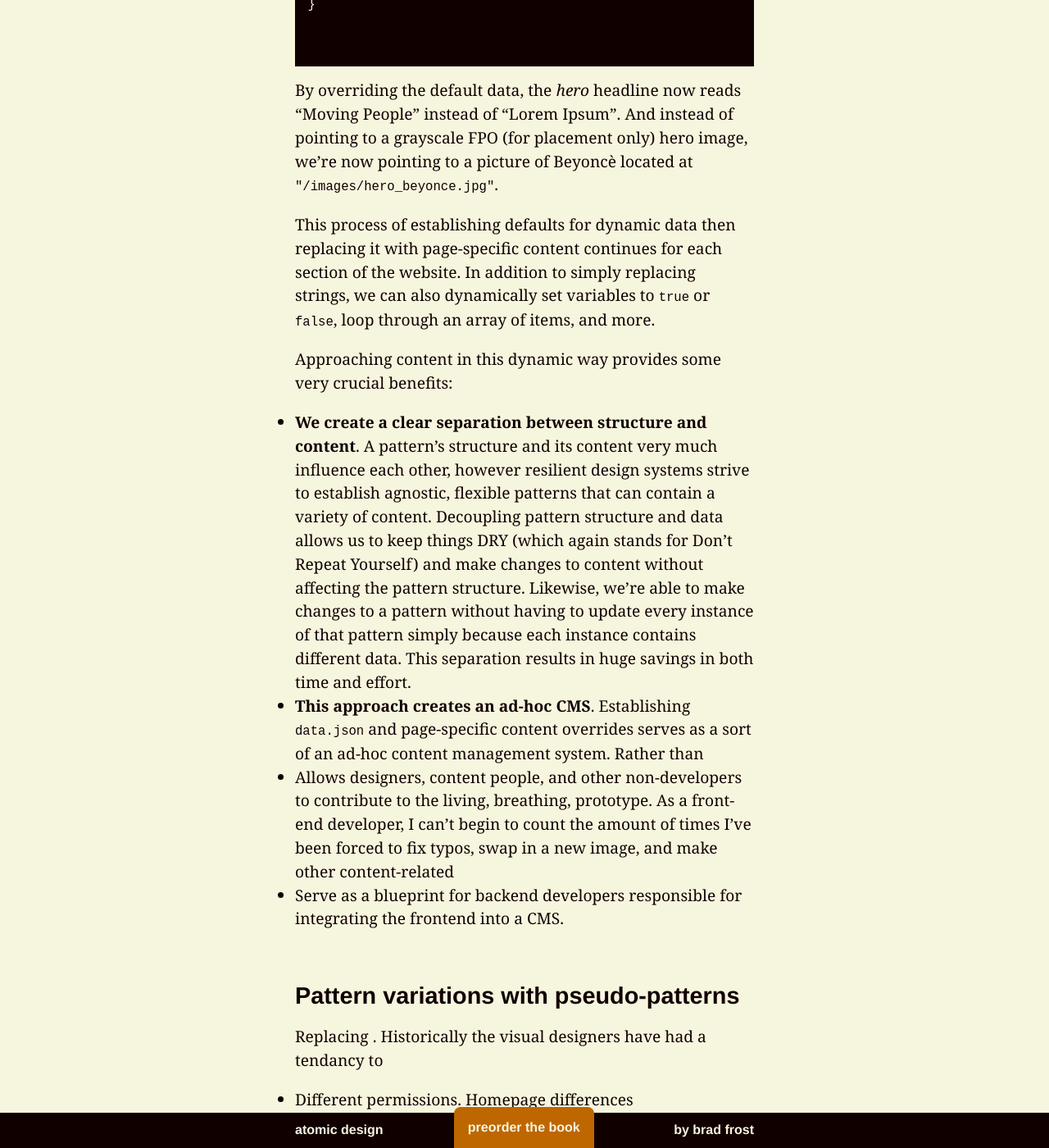
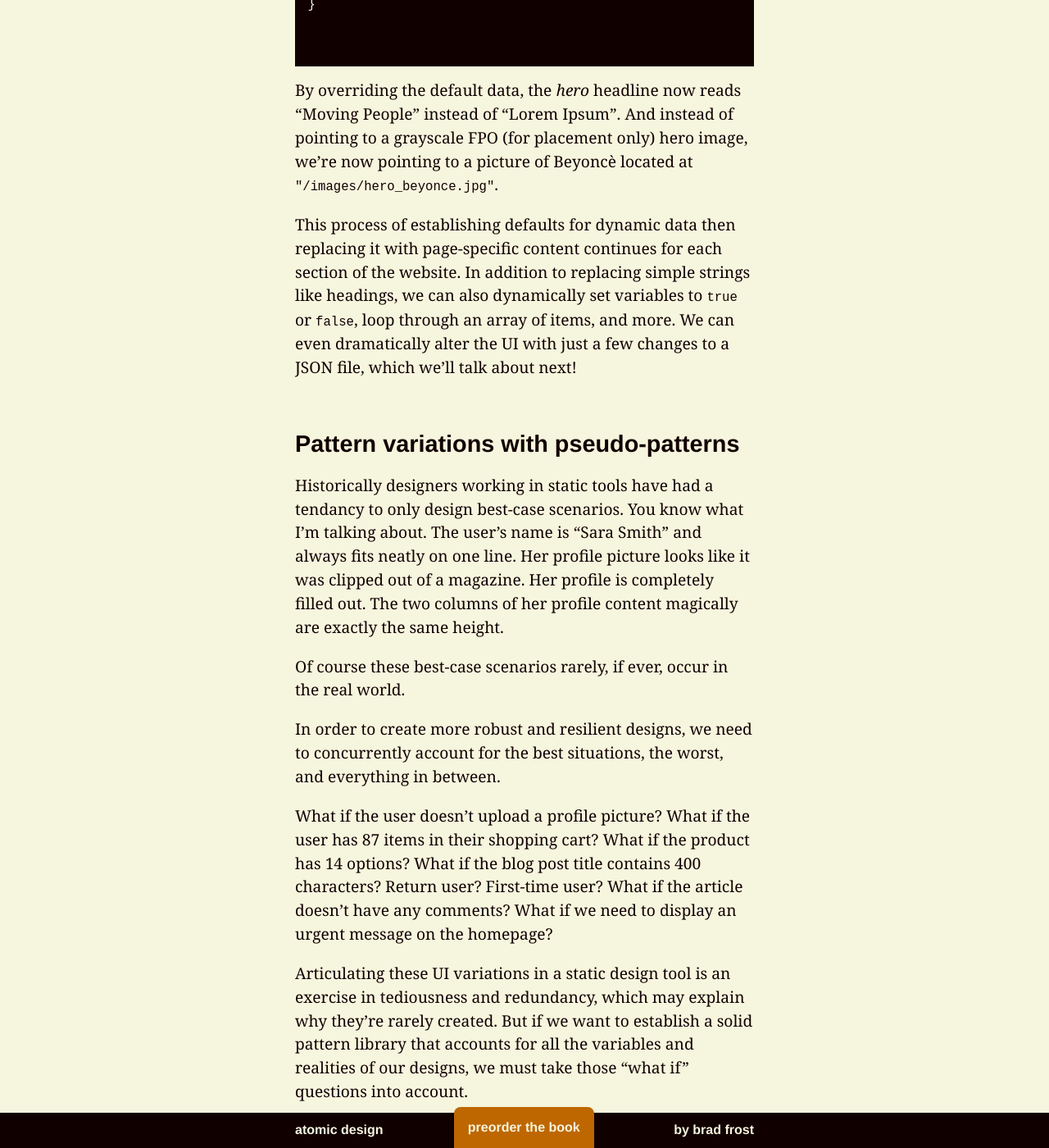
Before and after one commit to bradfrost/atomic-design, a Jekyll site: the page built from chapter-3.md, in a window 1280 px wide and 1400 px high, scrolled down 19945 px. Shown: the whole window at 82% size. Built offline with Jekyll 4.4.1, drawn with Linux system fonts in a browser that asks for light colours; some of the changed text lies outside the part shown.

Commit message:
Pseudo Patterns

```diff
--- a/chapter-3.md
+++ b/chapter-3.md
@@ -238,18 +238,35 @@ When we open up `homepage.json` we can override the placeholder data we establis
 
 By overriding the default data, the *hero* headline now reads "Moving People" instead of "Lorem Ipsum". And instead of pointing to a grayscale FPO (for placement only) hero image, we're now pointing to a picture of Beyoncè located at `"/images/hero_beyonce.jpg"`.
 
-This process of establishing defaults for dynamic data then replacing it with page-specific content continues for each section of the website. In addition to simply replacing strings, we can also dynamically set variables to `true` or `false`, loop through an array of items, and more.
+This process of establishing defaults for dynamic data then replacing it with page-specific content continues for each section of the website. In addition to replacing simple strings like headings, we can also dynamically set variables to `true` or `false`, loop through an array of items, and more. We can even dramatically alter the UI with just a few changes to a JSON file, which we'll talk about next!
+
+## Pattern variations with pseudo-patterns
+Historically designers working in static tools have had a tendancy to only design best-case scenarios. You know what I’m talking about. The user’s name is "Sara Smith" and always fits neatly on one line. Her profile picture looks like it was clipped out of a magazine. Her profile is completely filled out. The two columns of her profile content magically are exactly the same height.
+
+Of course these best-case scenarios rarely, if ever, occur in the real world.
+
+In order to create more robust and resilient designs, we need to concurrently account for the best situations, the worst, and everything in between.
+
+What if the user doesn’t upload a profile picture? What if the user has 87 items in their shopping cart? What if the product has 14 options? What if the blog post title contains 400 characters? Return user? First-time user? What if the article doesn’t have any comments? What if we need to display an urgent message on the homepage?
+
+Articulating these UI variations in a static design tool is an exercise in tediousness and redundancy, which may explain why they're rarely created. But if we want to establish a solid pattern library that accounts for all the variables and realities of our designs, we must take those "what if" questions into account.
+
+How do we account for all manner of variation without exhausting ourselves in the process?
+
+<pre>
+<code>
+{% raw %}
+"isAdmin" : true
+{% endraw %}
+</code>
+</pre>
 
 Approaching content in this dynamic way provides some very crucial benefits:
 
-- **We create a clear separation between structure and content**. A pattern's structure and its content very much influence each other, however resilient design systems strive to establish agnostic, flexible patterns that can contain a variety of content. Decoupling pattern structure and data allows us to keep things DRY (which again stands for Don't Repeat Yourself) and make changes to content without affecting the pattern structure. Likewise, we're able to make changes to a pattern without having to update every instance of that pattern simply because each instance contains different data. This separation results in huge savings in both time and effort.
-- **This approach creates an ad-hoc CMS**. Establishing `data.json` and page-specific content overrides serves as a sort of an ad-hoc content management system. Rather than
+- **Creates a clear separation between structure and content**. A pattern's structure and its content very much influence each other, however resilient design systems strive to establish agnostic, flexible patterns that can contain a variety of content. Decoupling pattern structure and data allows us to keep things DRY (which again stands for Don't Repeat Yourself) and make changes to content without affecting the pattern structure. Likewise, we're able to make changes to a pattern without having to update every instance of that pattern simply because each instance contains different data. This separation results in huge savings in both time and effort.
+- **Establishes an ad-hoc CMS**. Establishing `data.json` and page-specific content overrides serves as a sort of an ad-hoc content management system. Rather than having to install Wordpres, Drup
+- **Serves as a blueprint for backend developers** responsible for integrating the frontend into a CMS.
 - Allows designers, content people, and other non-developers to contribute to the living, breathing, prototype. As a front-end developer, I can't begin to count the amount of times I've been forced to fix typos, swap in a new image, and make other content-related
-- Serve as a blueprint for backend developers responsible for integrating the frontend into a CMS.
-
-## Pattern variations with pseudo-patterns
-Replacing . Historically the visual designers have had a tendancy to
-- Different permissions. Homepage differences
 
 ### Viewport tools for flexible patterns
 - The importance of flexible patterns
@@ -279,9 +296,12 @@ Replacing . Historically the visual designers have had a tendancy to
 
 When considering the tool to choose to create your pattern library, you should consider the following:
 
-- Make sure the
-- Ensure patterns work across viewport sizes
+- Demonstrate what patterns look like with real content inside
+- Demonstrate pattern variations
+-
+- Ensure patterns work across all viewport sizes
 - Demonstrate lineage
+- Provide a clear bridge between the production
 
 ## Making it all work
 This chapter we
```
Also changed, not shown: 2 other files.
